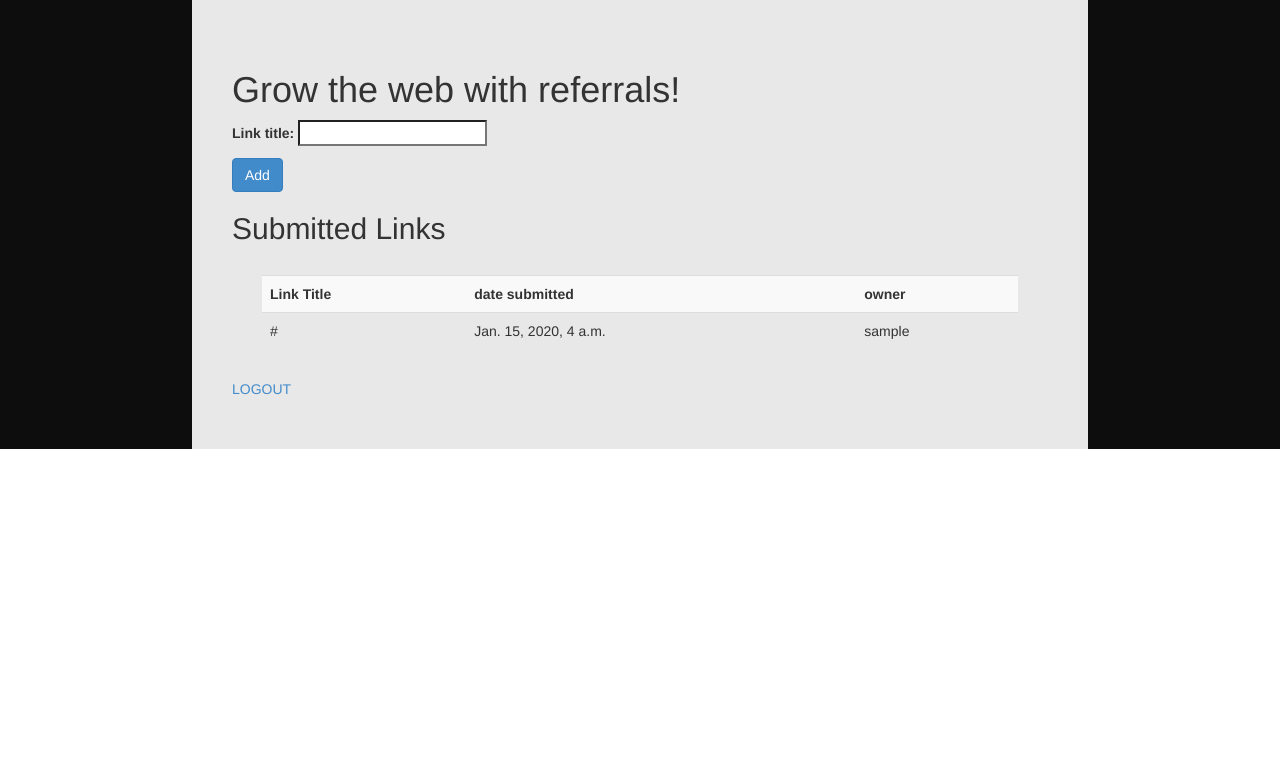
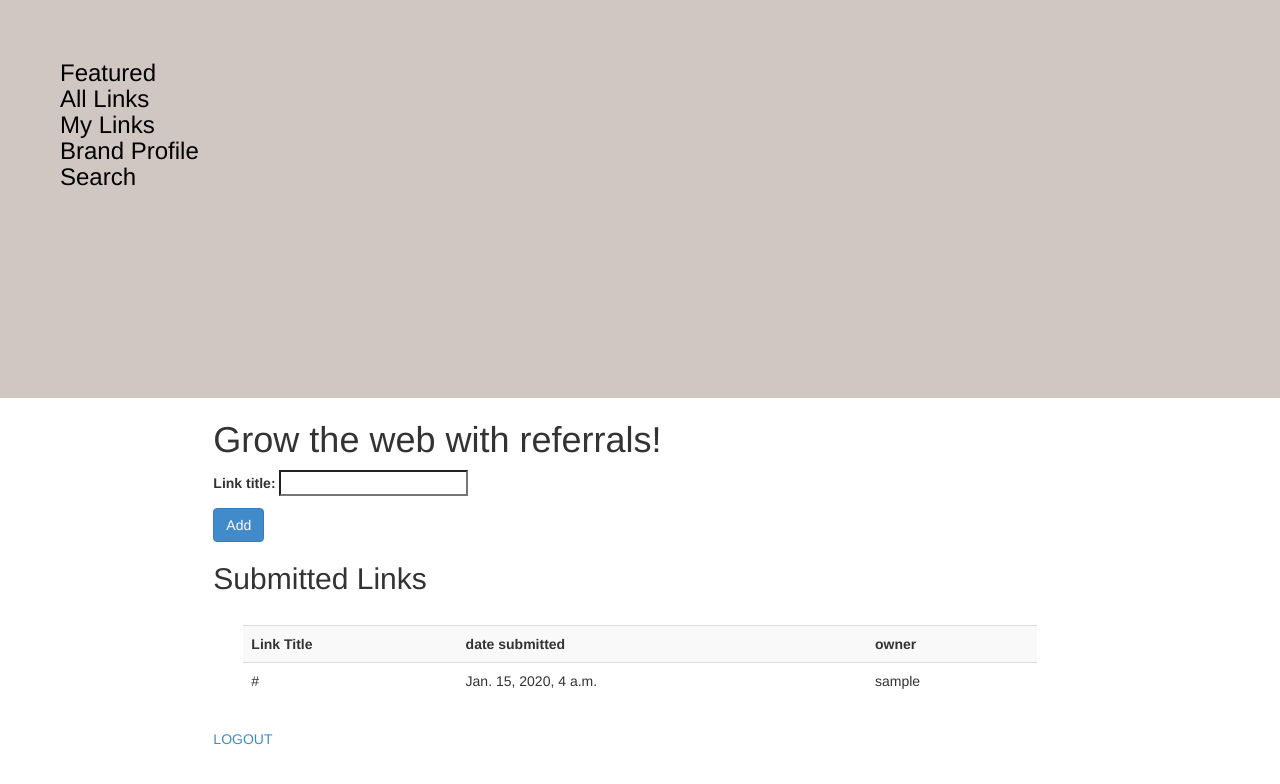
Before and after one commit to mkuchen/ambassador_app, a Django app: template templates/home.html in a window 1280 px wide. Shown: the top 784 px of the page. Run offline with Django 3.2, Linux system fonts and the light colour scheme; the template is opened without the code that fills it: values that come from a table or form of the project are taken from there, others are empty; tables that the repository leaves empty hold one stand-in row (values such as "Sample post").

Commit message:
reworking the design, first save point

```diff
--- a/ambassador_app/static/css/base.css
+++ b/ambassador_app/static/css/base.css
@@ -1,19 +1,92 @@
 div#wrapper-outer {
 	width: 100%;
-	background-color: #0d0d0d;
+	background-color: rgb(208, 199, 194);
+	height: 398px;
 }
 
 div#wrapper-outer div#content-main {
-	max-width: 900px;
-	min-width: 740px;
-	width: 70%;
-	float: center;
-	margin-left: auto;
-	margin-right: auto;
-	background-color: #e8e8e8;
-	padding: 50px 40px;
+	position: absolute;
+	left: 50%;
+	top: 50%;
+	width: 66.6667%;
+	margin-left: -33.3334%;
+}
+
+div#wrapper-outer div#header {
+	position: fixed;
+	z-index: 9999;
+	left: 60px;
+	top: 60px;
+	background: transparent;
+}
+
+div#wrapper-outer div#header ul#header-list {
+	display: block;
+	-webkit-transition: opacity 0s ease-out;
+	opacity: 1;
+	margin-top: 0px;
+	overflow: hidden;
+	padding-bottom: 4px;
+
+}
+
+div#wrapper-outer div#header ul#header-list li a{
+	font-size: 24px;
+	line-height: 26px;
+	font-weight: 400;
+	color: black;
 }
 
 ul.errorlist {
 	color: red;
 }
+
+div#wrapper-outer div#content-main div#header {
+	width: 100%;
+	height: 130px;
+	background:red;
+}
+
+div#wrapper-outer div#content-main div#header div#logo {
+	width: 66%;
+	float: left;
+	height: 100%;
+	background: blue;
+}
+
+div#wrapper-outer div#content-main div#header div#logo div#logo-left {
+	width: 50%;
+	height: 100%;
+	float: left;
+	background: white;
+	color: #0d0d0d;
+	padding: 20px;
+	padding-right: 0;
+	padding-left: 0;
+}
+
+div#wrapper-outer div#content-main div#header div#logo div#logo-left p {
+	font-size: 101px;
+	font-family: Arial;
+	font-weight: bold;
+	line-height: 70px;
+}
+
+div#wrapper-outer div#content-main div#header div#logo div#logo-right {
+	width: 50%;
+	height: 100%;
+	float: right;
+	background: #0d0d0d;
+	color: white;
+	padding: 20px;
+	padding-left: 0;
+	padding-right: 0;
+}
+
+div#wrapper-outer div#content-main div#header div#logo div#logo-right p {
+	margin-top: 30px;
+	font-size: 101px;
+	font-family: Arial;
+	font-weight: bold;
+	line-height: 48px;
+}
--- a/ambassador_app/urls.py
+++ b/ambassador_app/urls.py
@@ -13,6 +13,7 @@ urlpatterns = patterns('',
     url(r'^landing/(?P<title>[\w|\W]+)/$', LandingRedirectView.as_view()),
     url(r'^landing/$', LandingView.as_view(), name='main_landing'),
     url(r'^incorrect-login/$', IncorrectLoginView.as_view()),
+    url(r'^splash/$', SplashView.as_view()),
     url(r'^accounts/login/$', LoginUserView.as_view(), name='login'),
     url(r'^login-auth/$', LoginAuthView.as_view(), name='auth'),
     url(r'^logout/$', LogoutView.as_view(), name='logout'),
--- a/referral_center/models.py
+++ b/referral_center/models.py
@@ -8,18 +8,15 @@ class Referral(models.Model):
 	clicks = models.IntegerField(default=0)
 	owner = models.ForeignKey(User, blank=True, null=True, default=None)
 	date_submitted = models.DateTimeField(auto_now_add=True)
+	## add header title
+
+	## add catchphrase
+
+	## add banner url
 
 	def update_counter(self):
 		self.clicks += 1
 		return True
-
-	@property
-	def url_encoded_title(self):
-		return urllib.urlencode( {'link': self.link_title} )
-
-	@property
-	def url_quoted_title(self):
-		return urllib.urlencode(self.link_title)
 
 
 """
--- a/templates/base.html
+++ b/templates/base.html
@@ -14,6 +14,15 @@
 
 	<body id="home">
 		<div id="wrapper-outer">
+			<div id="header">
+				<ul id="header-list">
+					<li><a> Featured </a></li>
+					<li><a> All Links </a></li>
+					<li><a> My Links </a></li>
+					<li><a> Brand Profile </a></li>
+					<li><a> Search </a></li>
+				</ul>
+			</div>
 			<div id="content-main">
 				{% block content %} {% endblock %}
 			</div>
```
